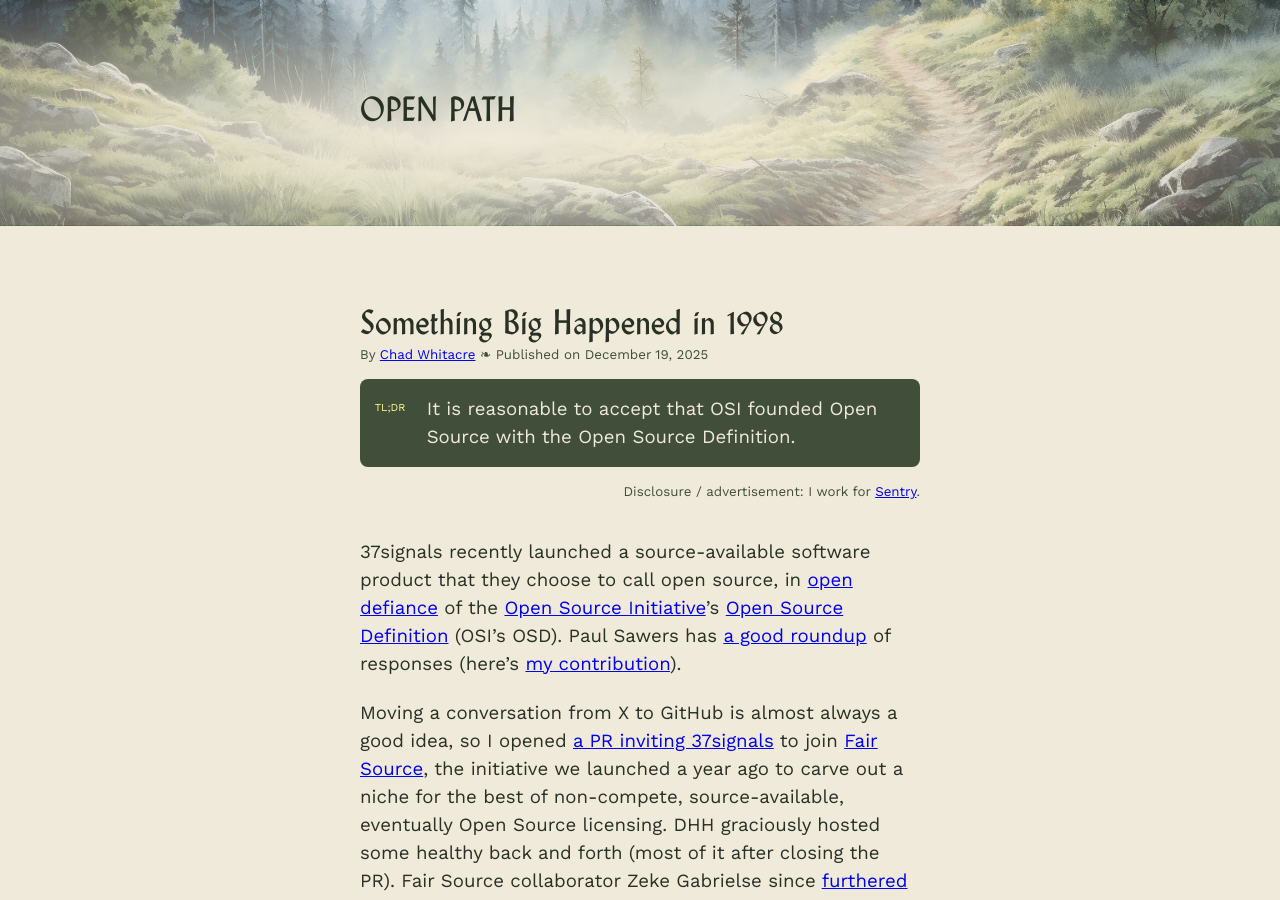
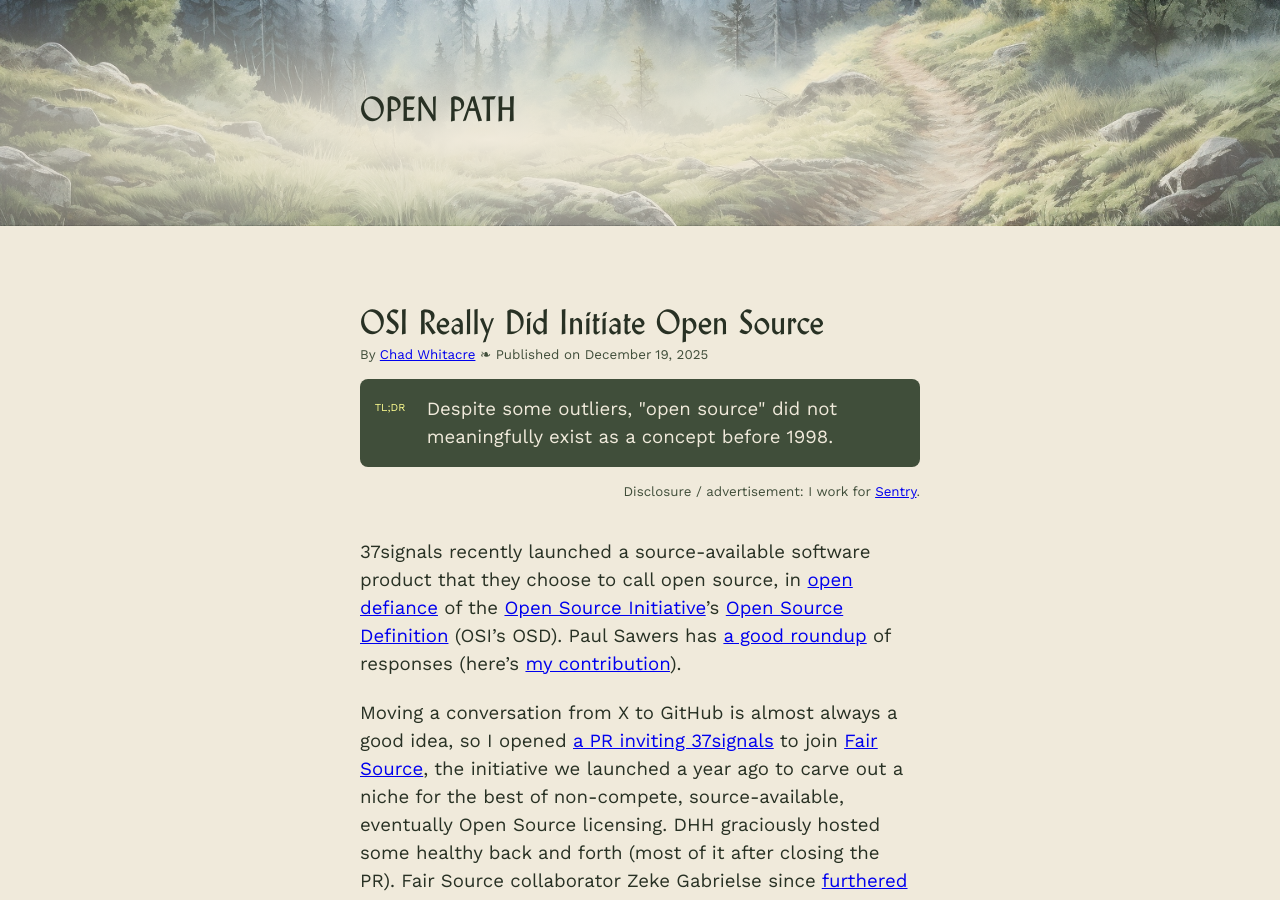
Before and after one commit to chadwhitacre/openpath, a Jekyll site: the page built from _posts/2025-12-19-osi-really-did-initiate-open-source.md, in a window 1280 px wide and 900 px high. Built offline with Jekyll 4.4.1, drawn with Linux system fonts in a browser that asks for light colours; comment, search, counter and statistics services are not loaded.

Commit message:
Change title to be more descriptive/enticing

```diff
--- a/_config.yml
+++ b/_config.yml
@@ -1,5 +1,6 @@
 plugins:
   - jekyll-feed
+  - jekyll-redirect-from
 
 # For RSS feed, keep in sync with index.html meta
 title: Open Path by Chad Whitacre
--- a/_posts/2025-12-19-something-big-happened-in-1998.md
+++ b/_posts/2025-12-19-osi-really-did-initiate-open-source.md
@@ -1,7 +1,8 @@
 ---
-title: Something Big Happened in 1998
-excerpt: It is reasonable to accept that OSI founded Open Source with the Open Source Definition.
+title: OSI Really Did Initiate Open Source
+excerpt: Despite some outliers, "open source" did not meaningfully exist as a concept before 1998.
 homepage_rank: 1
+redirect_from: /2025/something-big-happened-in-1998/
 ---
 
 37signals recently launched a source-available software product that they choose
```
Also changed, not shown: 2025/osi-really-did-initiate-open-source/books.webp (renamed from 2025/something-big-happened-in-1998/books.webp), 2025/osi-really-did-initiate-open-source/comp.webp (renamed from 2025/something-big-happened-in-1998/comp.webp), 2025/osi-really-did-initiate-open-source/hecker.webp (renamed from 2025/something-big-happened-in-1998/hecker.webp), 2025/osi-really-did-initiate-open-source/magazines.webp (renamed from 2025/something-big-happened-in-1998/magazines.webp), 2025/osi-really-did-initiate-open-source/social.webp (added), 2025/osi-really-did-initiate-open-source/trees.webp (renamed from 2025/something-big-happened-in-1998/trees.webp).
